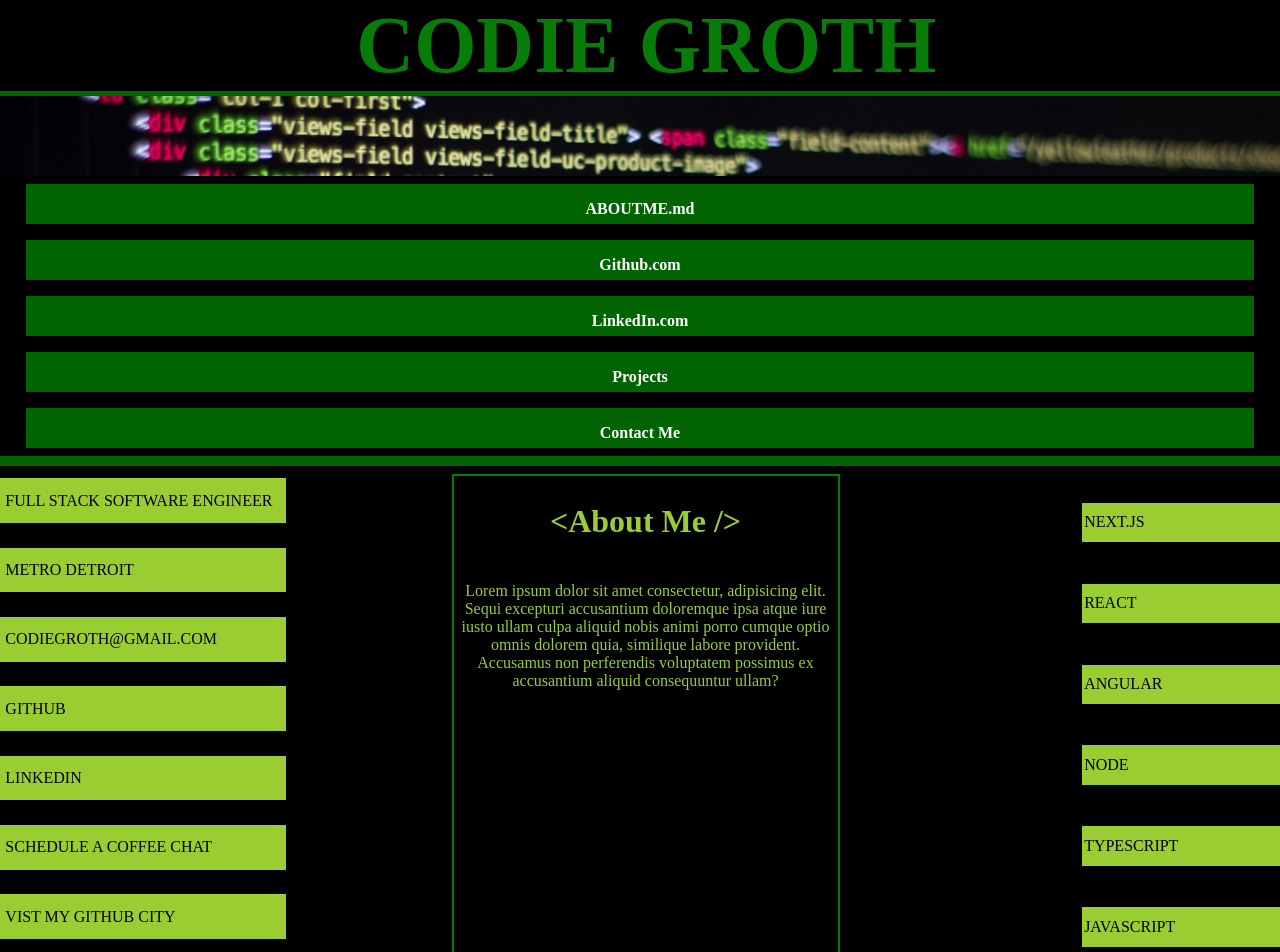
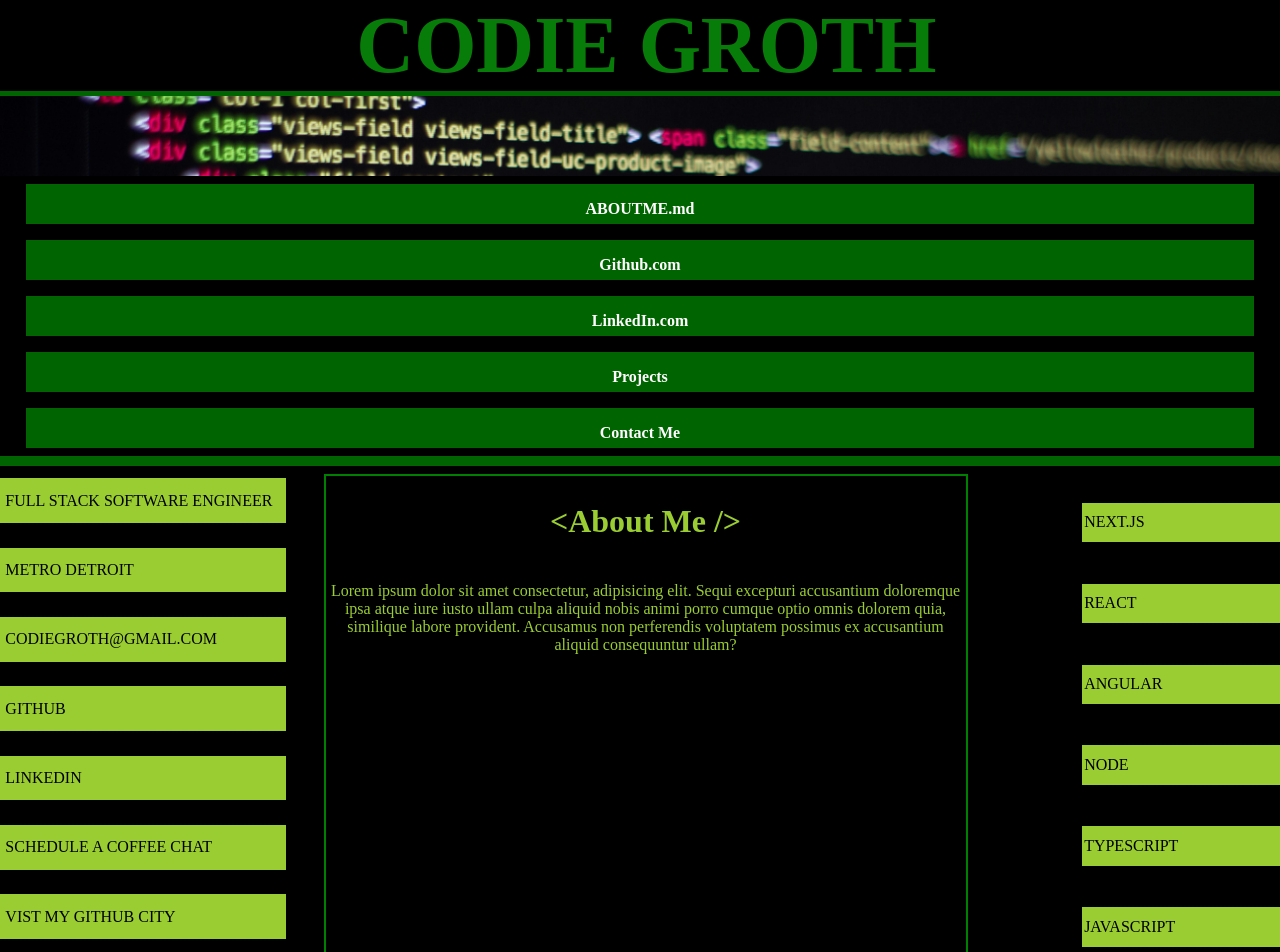
Before and after one commit to codiemaureen/codieCodes, a Next.js app: page / in a window 1280 px wide. Shown: the top 952 px of the page. Built offline with nearby package versions, Linux system fonts and the light colour scheme.

Commit message:
Fixing about me size

```diff
--- a/src/app/component/AboutMe.module.css
+++ b/src/app/component/AboutMe.module.css
@@ -13,7 +13,7 @@
 .blurb{
   margin: 0;
   padding: 0;
-  max-width: 30%;
+  max-width: 50%;
   display: flex;
   flex-direction: column;
   text-align: center;
```
